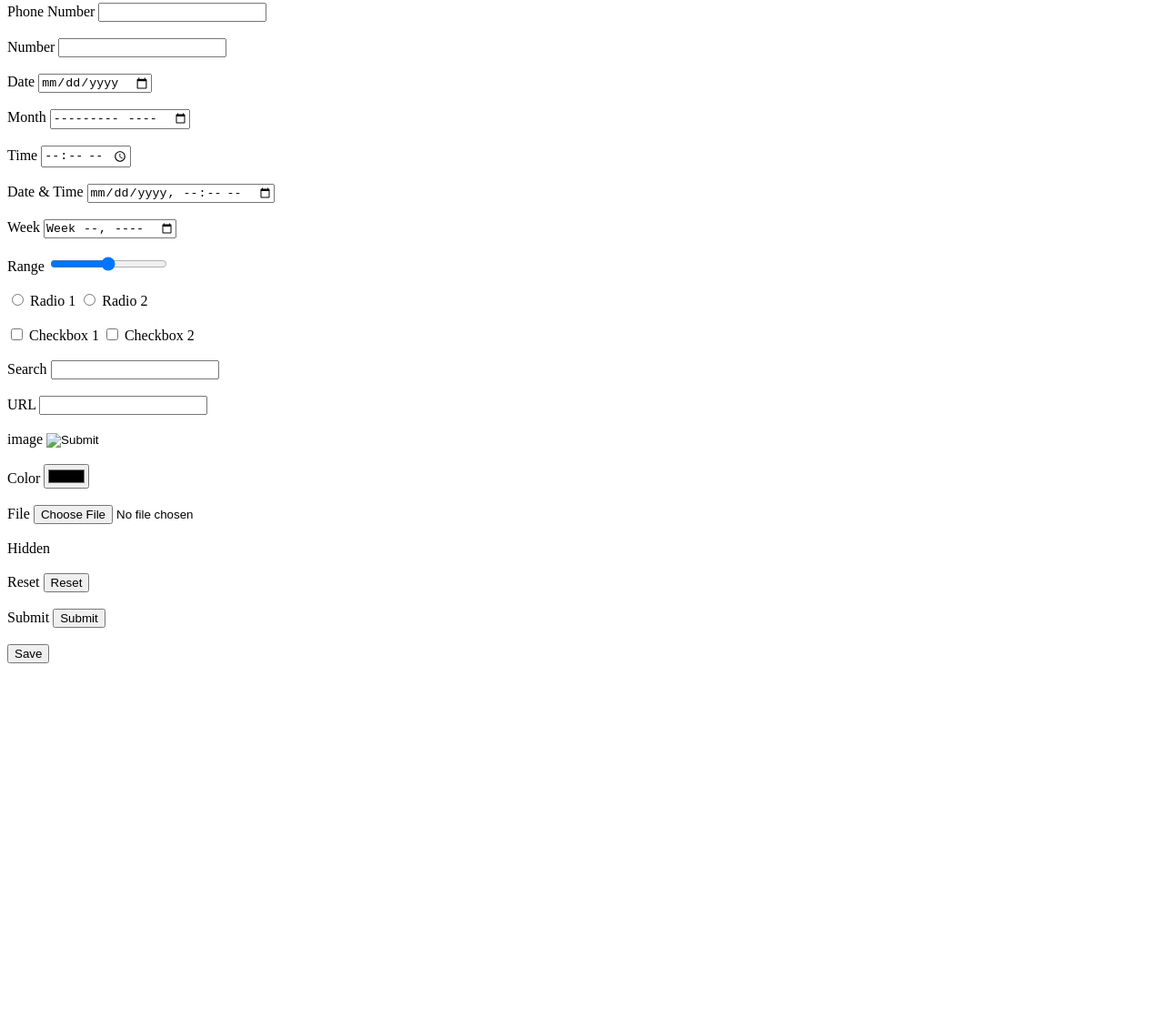
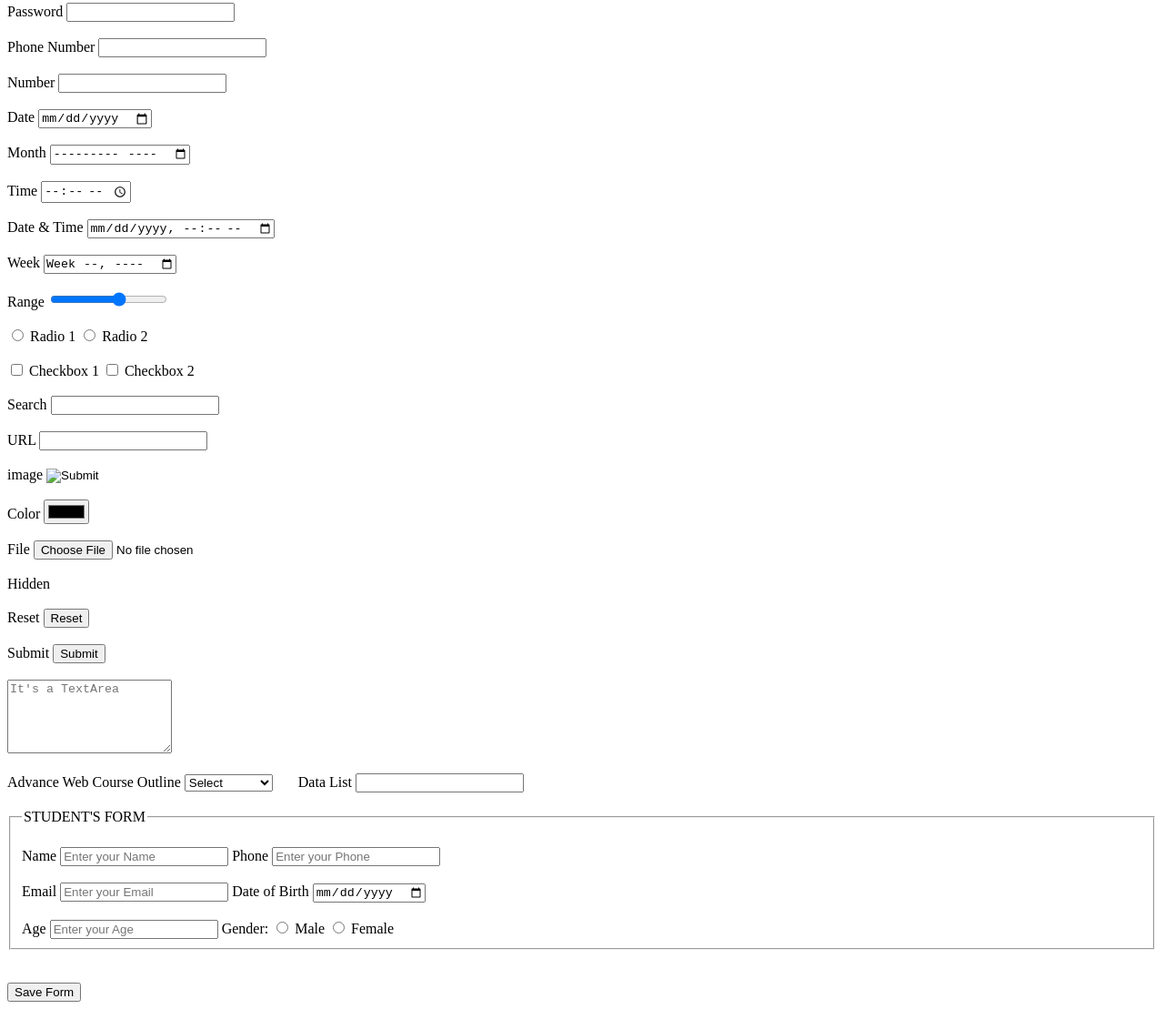
Before and after one commit to M-Faizandev/HTML-Tutorial, a plain HTML site: page html/index.html in a window 1280 px wide. Shown: the part 83-1192 px from the top of the page at 91% size. Before the commit the page ends 820 px from the top, so only its background shows below. Drawn offline with Linux system fonts and the light colour scheme.

Commit message:
13-03-2025

```diff
--- a/html/index.html
+++ b/html/index.html
@@ -4,7 +4,7 @@
     <meta charset="UTF-8">
     <meta name="viewport" content="width=device-width, initial-scale=1.0">
     <title>HTML TUTORIAL</title>
-
+    <link rel="stylesheet" href="">
 </head>
 <body>
 
@@ -230,6 +230,8 @@ and only occupy as much width as necessary.              width available. Exampl
                 <input type="text" placeholder="Enter Your Name"> <br> <br>
                 <label for="">Email</label>
                 <input type="email"> <br> <br>
+                <label for="">Password</label>
+                <input type="password"> <br> <br>
                 <label for="">Phone Number</label>
                 <input type="tel"> <br> <br>
                 <label for="">Number</label>
@@ -244,8 +246,11 @@ and only occupy as much width as necessary.              width available. Exampl
                 <input type="datetime-local"> <br><br>
                 <label for="">Week</label>
                 <input type="week"> <br><br>
+
+                <!-- 13-03-2025 -->
+
                 <label for="">Range</label>
-                <input type="range"> <br> <br>
+                <input type="range" step="20"> <br> <br>
                 <input type="radio" name="radio" value="radio" id="radio1">
                 <label for="radio1">Radio 1</label>
                 <input type="radio" name="radio" value="radio" id="radio2">
@@ -264,17 +269,63 @@ and only occupy as much width as necessary.              width available. Exampl
                 <label for="">Color</label>
                 <input type="color"> <br><br>
                 <label for="">File</label>
-                <input type="file"> <br><br>
+                <input type="file" accept="images/*"> <br><br>
                 <label for="">Hidden</label>
                 <input type="hidden"> <br><br>
                 <label for="">Reset</label>
                 <input type="reset"> <br><br>
                 <label for="">Submit</label>
                 <input type="submit"> <br><br>
-                <input type="submit" value="Save">
+                <textarea name="" id="" rows="5" placeholder="It's a TextArea"></textarea> <br><br>
+                <label for="">Advance Web Course Outline</label>
+                <select name="" id="">
+                        <option value="">Select</option>
+                    <optgroup label="Front-End Languages">
+                        <option value="">HTML</option>
+                        <option value="">CSS</option>
+                        <option value="">BootStrap</option>
+                        <option value="">JS</option>
+                        <option value="">React Js</option>
+                    </optgroup>
+                    <optgroup label="Back-End Languages">
+                        <option value="">PHP</option>
+                        <option value="">Laravel</option>
+                    </optgroup>
+                    <optgroup label="Database">
+                        <option value="">MySQL</option>
+                    </optgroup>
+                </select> &nbsp;&nbsp;&nbsp;&nbsp;&nbsp;
+                <label for="">Data List</label>
+                <input list="Data List">
+                <datalist id="Data List">
+                        <option value="HTML">
+                        <option value="CSS">
+                        <option value="BootStrap">
+                        <option value="JS">
+                        <option value="React JS">
+                </datalist> <br><br>
+
+                <fieldset>
+                    <legend>STUDENT'S FORM</legend> <br>
+                    <label for="">Name</label>
+                    <input type="text" placeholder="Enter your Name">
+                    <label for="">Phone</label>
+                    <input type="tel" placeholder="Enter your Phone"> <br><br>
+                    <label for="">Email</label>
+                    <input type="email" placeholder="Enter your Email">
+                    <label for="">Date of Birth</label>
+                    <input type="date"> <br> <br>
+                    <label for="">Age</label>
+                    <input type="text" placeholder="Enter your Age">
+                    <label for="">Gender:</label>
+                    <input type="radio" name="gender" value="radio" id="male">
+                <label for="male">Male</label>
+                <input type="radio" name="gender" value="radio" id="female">
+                <label for="female">Female</label>
+                </fieldset> <br><br>
+                <input type="submit" value="Save Form">
             </form>
 
-            <!-- 13-03-2025 -->
-
+            <!-- 14-03-2025 -->
 </body>
 </html>
```
